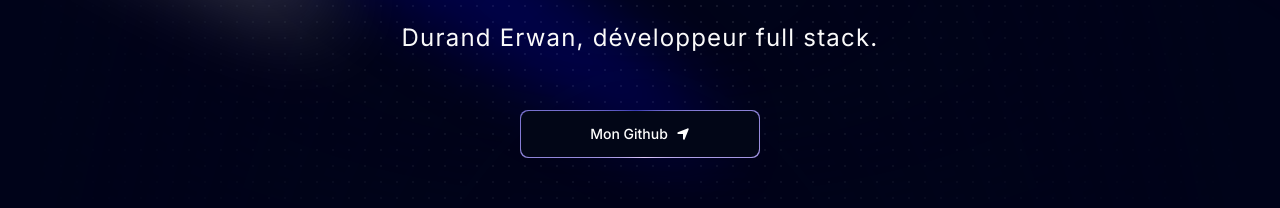
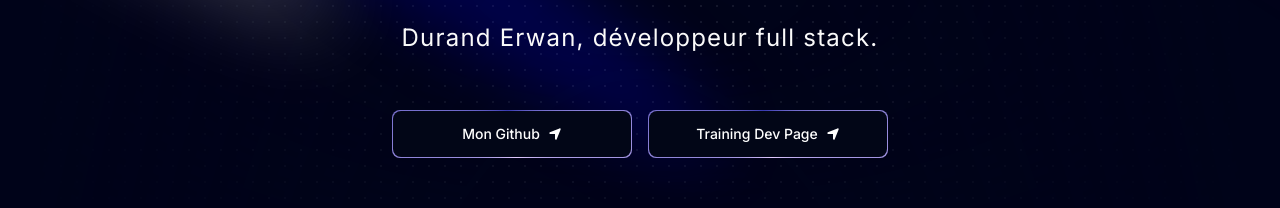
Before and after one commit to R1-scripts11/portfolio, a Next.js app: page / in a window 1280 px wide. Shown: the part 271-479 px from the top of the page. Built offline with nearby package versions, Linux system fonts and the light colour scheme.

Commit message:
link_trainingPage

```diff
--- a/components/Hero.tsx
+++ b/components/Hero.tsx
@@ -51,6 +51,7 @@
                 Durand Erwan, développeur full stack.
               </p>
 
+              <div className="grid grid-cols-2 gap-4">
                 <a href="https://github.com/R1-scripts11" target="_blank" rel="noopener noreferrer">
                   <MagicButton
                     title="Mon Github"
@@ -58,6 +59,15 @@
                     position="right"
                   />
                 </a>
+                <a href="/exercices" target="_blank" rel="noopener noreferrer">
+                  <MagicButton
+                    title="Training Dev Page"
+                    icon={<FaLocationArrow />}
+                    position="right"
+                  />
+                </a>
+              </div>
+
             </div>
           </div>
         </div>
```
Lines whose indentation alone changed are shown as unchanged.
